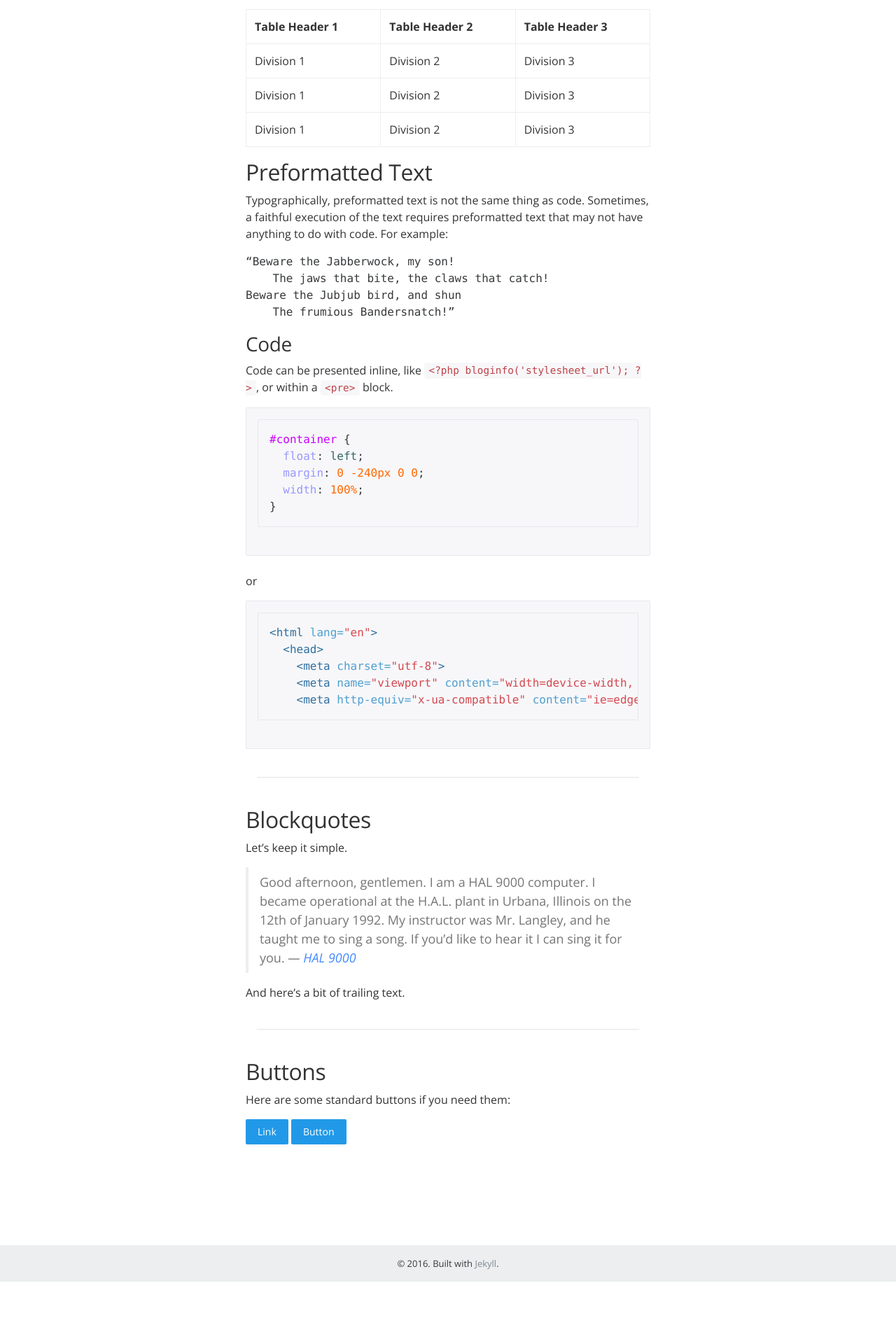
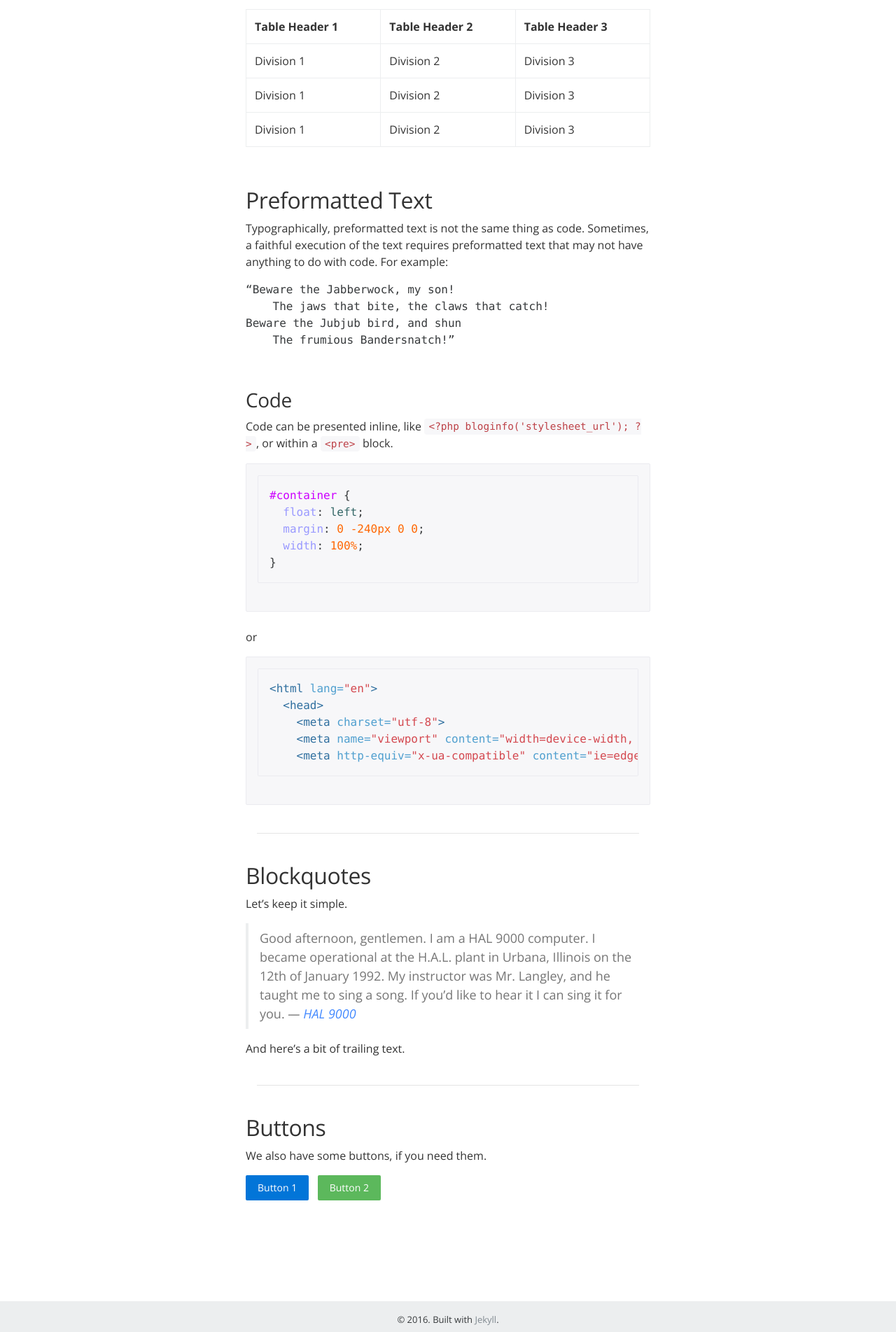
Before and after one commit to jefx07/jefx07.github.io, a Jekyll site: the page built from test_1.md, in a window 1280 px wide. Shown: the part 1682-3585 px from the top of the page at 70% size. Built offline with Jekyll 4.4.1, drawn with Linux system fonts in a browser that asks for light colours; before the commit the page ends 3514 px from its top, so only the background shows below that.

Commit message:
more tweaks

````diff
--- a/_sass/scss/_buttons.scss
+++ b/_sass/scss/_buttons.scss
@@ -55,30 +55,60 @@
 
 .button {
   color: #fff;
-  background-color: #2199e8;
+  background-color: #0275d8;  // #2199e8;
 
   &:hover,
   &:focus {
     color: #fff;
-    background-color: #1583cc;
+    background-color: darken(#0275d8, 10%);
   }
 
   &:active {
     color: #fff;
-    background-color: #1583cc;
+    background-color: darken(#0275d8, 10%);
     background-image: none;
 
     &:hover,
     &:focus {
       color: #fff;
-      background-color: darken(#2199e8, 17%);
+      background-color: darken(#0275d8, 17%);
     }
   }
 
   &:disabled {
     &:hover,
     &:focus {
-      background-color: #2199e8;
+      background-color: #0275d8;
     }
   }
 }
+
+.button-green {
+  color: #fff;
+  background-color: #5cb85c;  // #2199e8;
+
+  &:hover,
+  &:focus {
+    color: #fff;
+    background-color: darken(#5cb85c, 10%);
+  }
+
+  &:active {
+    color: #fff;
+    background-color: darken(#5cb85c, 10%);
+    background-image: none;
+
+    &:hover,
+    &:focus {
+      color: #fff;
+      background-color: darken(#5cb85c, 17%);
+    }
+  }
+
+  &:disabled {
+    &:hover,
+    &:focus {
+      background-color: #5cb85c;
+    }
+  }
+}
--- a/_sass/scss/_variables.scss
+++ b/_sass/scss/_variables.scss
@@ -12,6 +12,12 @@ $gray-lightest:             #f7f7f9 !default;
 
 $gray-01:                   rgba(0, 0, 0, 0.1) !default;
 $gray-02:                   rgba(0, 0, 0, 0.2) !default;
+
+$brand-primary:             #0275d8 !default; // blue
+$brand-success:             #5cb85c !default; // green
+$brand-info:                #5bc0de !default; // lt blue
+$brand-warning:             #f0ad4e !default; // orange
+$brand-danger:              #d9534f !default; // red
 
 // Brand colors = 500
 $brand-red:                 #f44336 !default;
@@ -111,7 +117,7 @@ $kbd-bg:                    #333 !default;
 
 $pre-bg:                    $gray-lightest !default;
 $pre-color:                 $gray-dark !default;
-$pre-border-color:          darken($pre-bg, 5%) !default;
+$pre-border-color:          darken($pre-bg, 4%) !default;
 
 
 // Navbar
--- a/css/styles.scss
+++ b/css/styles.scss
@@ -4,6 +4,7 @@
 // Overrides go here for convenience
 //
 $font-family-sans-serif:    'Open Sans', 'Helvetica Neue', Helvetica, Arial, sans-serif !default;
+//$headings-font-family:    'Noto Sans', sans-serif !default;
 
 
 // Import our base styles
@@ -170,7 +171,7 @@ h6 {
   margin-bottom: 2rem;
 }
 
-.container {
+#content:focus {
   outline: none;
 }
 
@@ -220,6 +221,47 @@ h6 {
     color: rgba(0, 0, 0, 0.5);
   }
 }
+
+/*---------------
+.welcome {
+  position: relative;
+  padding: 64px 15px;
+  margin-left: -15px;
+  margin-right: -15px;
+  margin-bottom: 2rem;
+  background-color: $brand-green;
+  text-align: center;
+
+  @media (min-width: 544px) {
+    margin-left: 0;
+    margin-right: 0;
+  }
+
+  h2 {
+    margin-bottom: 1.5rem;
+    color: #fff;
+    font-family: 'Roboto Slab', palatino, serif;
+    font-size: 1.375rem;
+    font-weight: 300;
+    line-height: 1.272727;
+    letter-spacing: -.1px;
+
+    @media (min-width: 768px) {
+      font-size: 2.125rem;
+      line-height: 1.411764;
+    }
+  }
+
+  p {
+    margin-bottom: 0;
+    color: rgba(255, 255, 255, 0.95);
+    font-family: 'Open Sans', arial, sans-serif;
+    font-size: 0.9375rem;
+    font-weight: 300;
+    line-height: 1.6;
+  }
+}
+------------*/
 
 
 /*--------------------------------------------------------------
--- a/test_1.md
+++ b/test_1.md
@@ -80,6 +80,7 @@ something: <em>our definition of what constitutes poetry.</em></dd>
 | Division 1     | Division 2     | Division 3     |
 | Division 1     | Division 2     | Division 3     |
 
+<p>&nbsp;</p>
 
 ## Preformatted Text
 
@@ -92,6 +93,7 @@ that may not have anything to do with code. For example:
 Beware the Jubjub bird, and shun
     The frumious Bandersnatch!”
 </pre>
+<p>&nbsp;</p>
 
 ### Code
 
@@ -116,7 +118,6 @@ or
     <meta http-equiv="x-ua-compatible" content="ie=edge">
 ```
 
-
 <hr style="margin: 2.5rem 1rem">
 
 ## Blockquotes
@@ -134,9 +135,8 @@ And here’s a bit of trailing text.
 
 ## Buttons
 
-Here are some standard buttons if you need them:
+We also have some buttons, if you need them.
 
-<a class="button" href="#" role="button">Link</a>
-<button class="button" type="submit">Button</button>
+<button class="button" type="button">Button 1</button> &nbsp; <button class="button button-green" type="button">Button 2</button>
 
 <p>&nbsp;</p><p>&nbsp;</p>
````
Also changed, not shown: test_2.md (+4 -4 lines).
